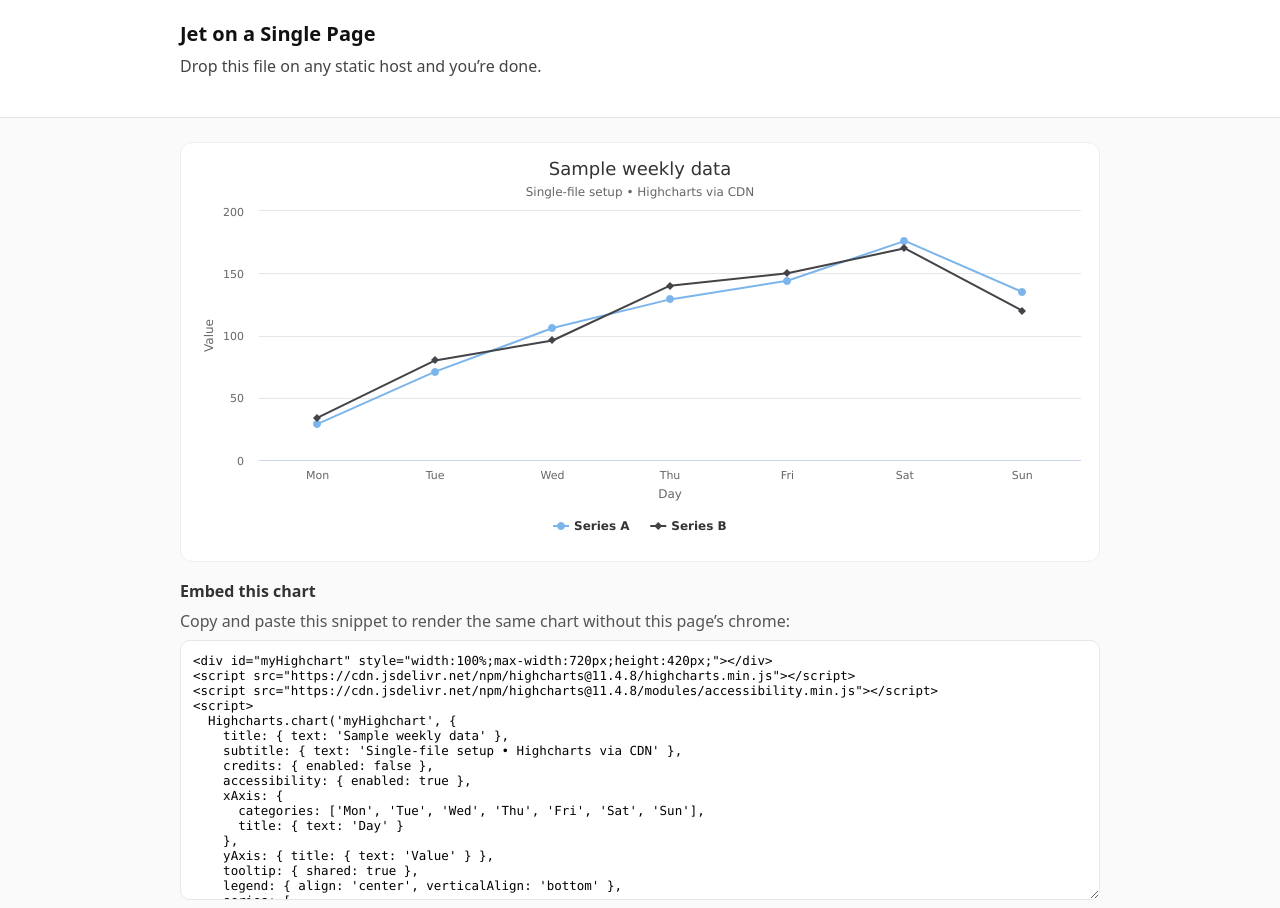
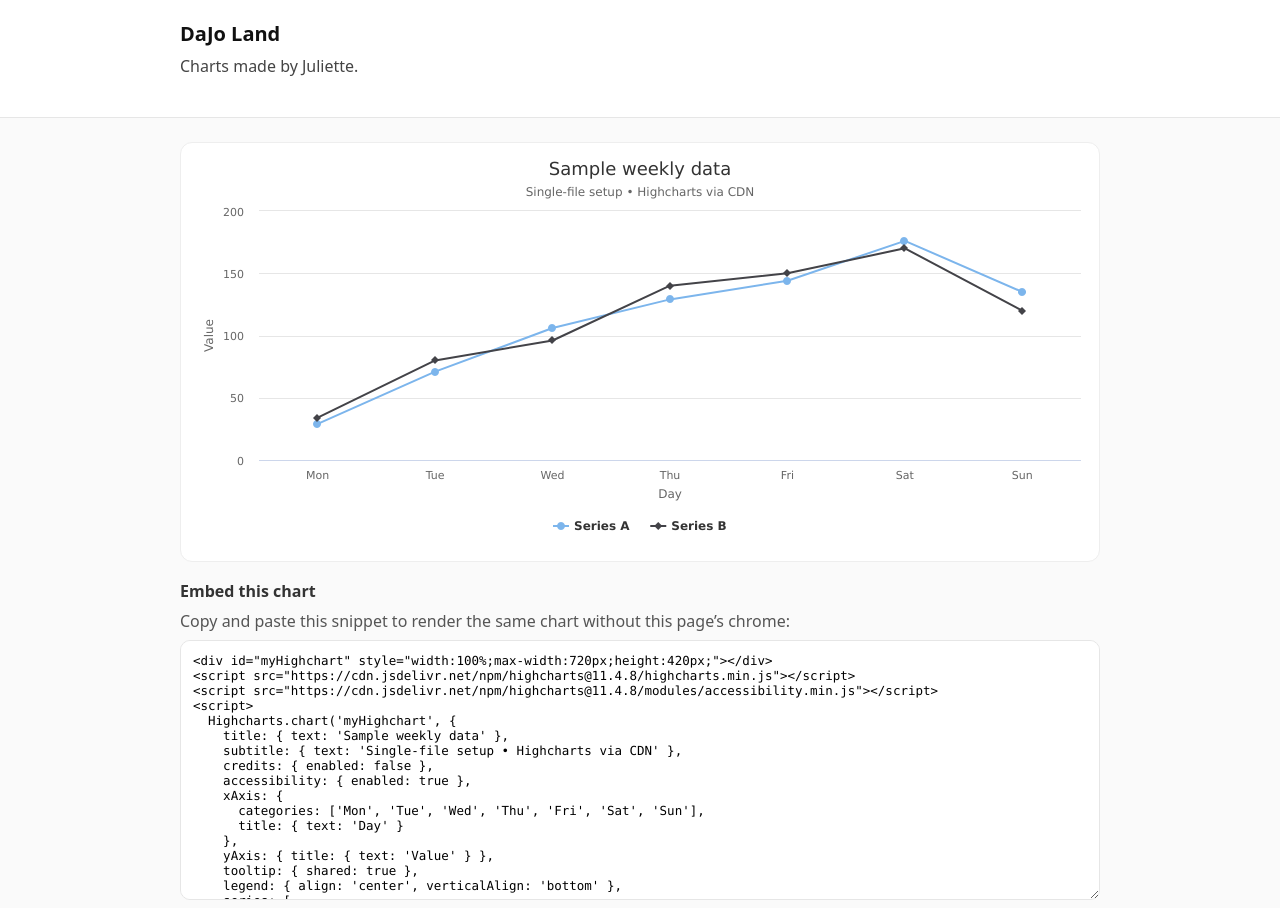
Before and after one commit to julietteio/dajo, a plain HTML site: page index.html in a window 1280 px wide. Shown: the top 908 px of the page. Drawn offline with nearby package versions, Linux system fonts and the light colour scheme.

Commit message:
H1 and tag edit

```diff
--- a/index.html
+++ b/index.html
@@ -29,8 +29,8 @@
   <body>
     <header>
       <div class="wrap">
-        <h1>Jet on a Single Page</h1>
-        <p class="lead">Drop this file on any static host and you’re done.</p>
+        <h1>DaJo Land</h1>
+        <p class="lead">Charts made by Juliette.</p>
       </div>
     </header>
 
```
